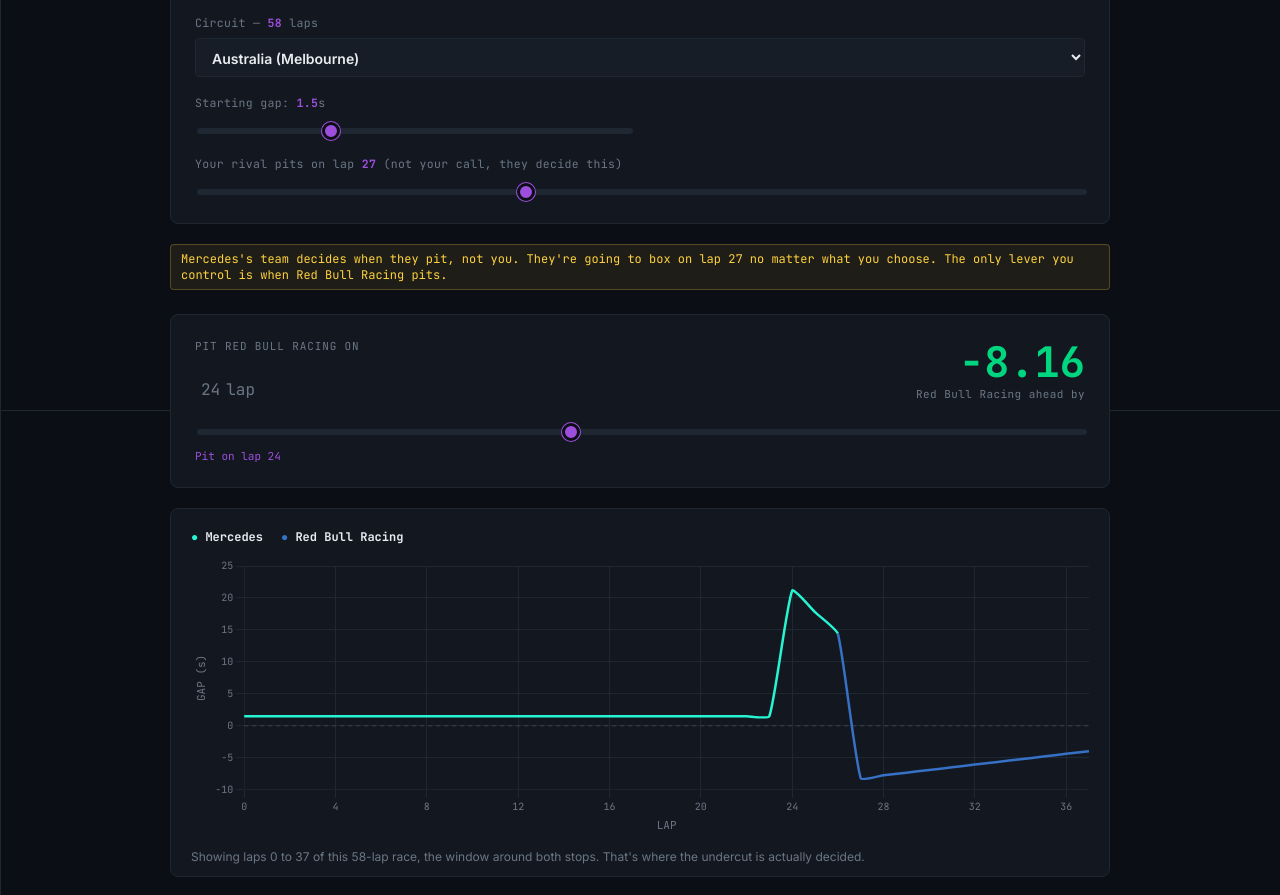
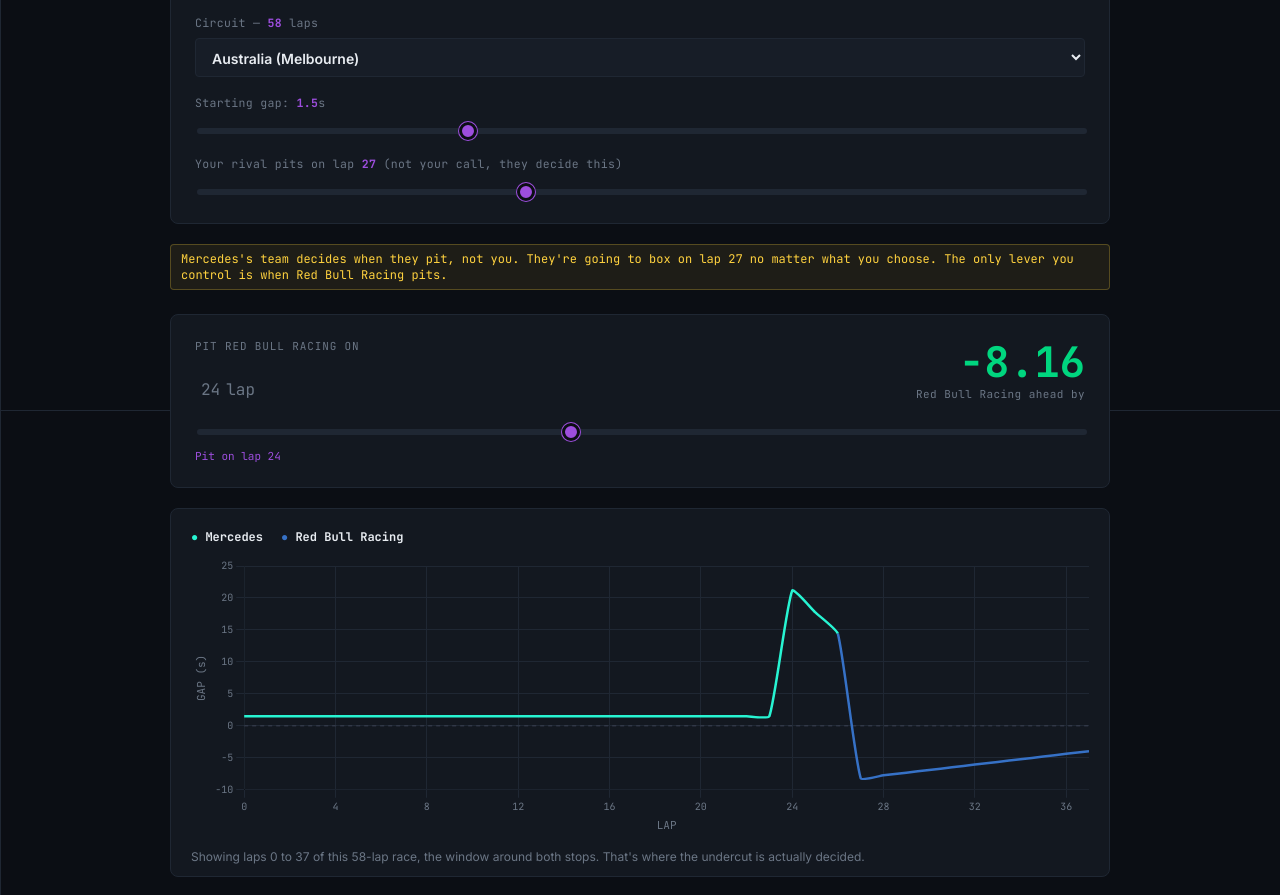
Before and after one commit to goyaliyaaryan/f1-undercut-simulator, a plain HTML site: page index.html in a window 1280 px wide. Shown: the part 1190-2085 px from the top of the page. Drawn offline with nearby package versions, Linux system fonts and the light colour scheme.

Commit message:
changes to slider

```diff
--- a/index.html
+++ b/index.html
@@ -116,11 +116,9 @@
           <select id="circuitSelect"></select>
         </div>
 
-        <div class="builder__row">
-          <div class="builder__field">
-            <label for="initialGapInput">Starting gap: <span id="initialGapOut"></span>s</label>
-            <input type="range" id="initialGapInput" min="0" max="5" step="0.1" value="1.5" />
-          </div>
+        <div class="builder__field">
+          <label for="initialGapInput">Starting gap: <span id="initialGapOut"></span>s</label>
+          <input type="range" id="initialGapInput" min="0" max="5" step="0.1" value="1.5" />
         </div>
 
         <div class="builder__field">
```
